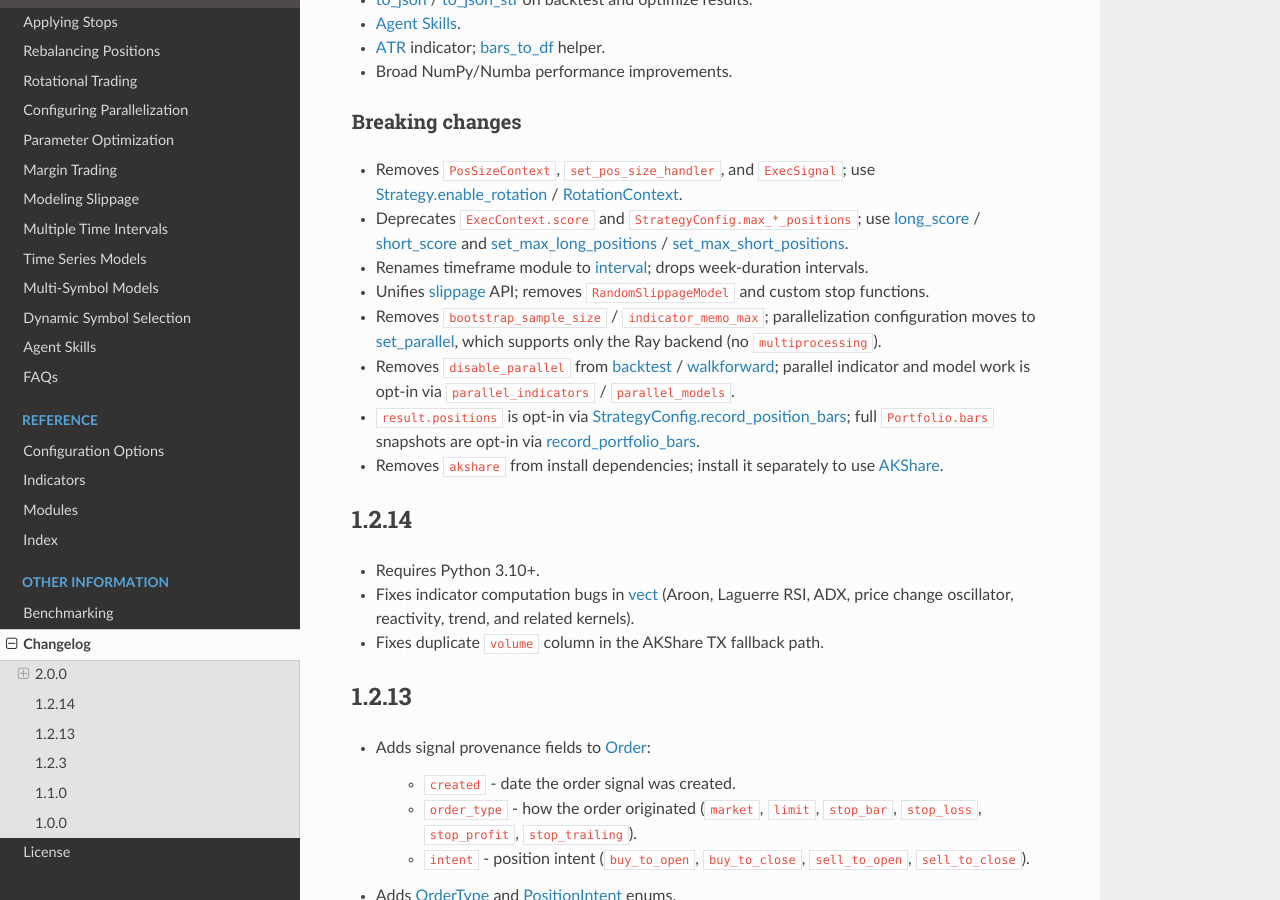
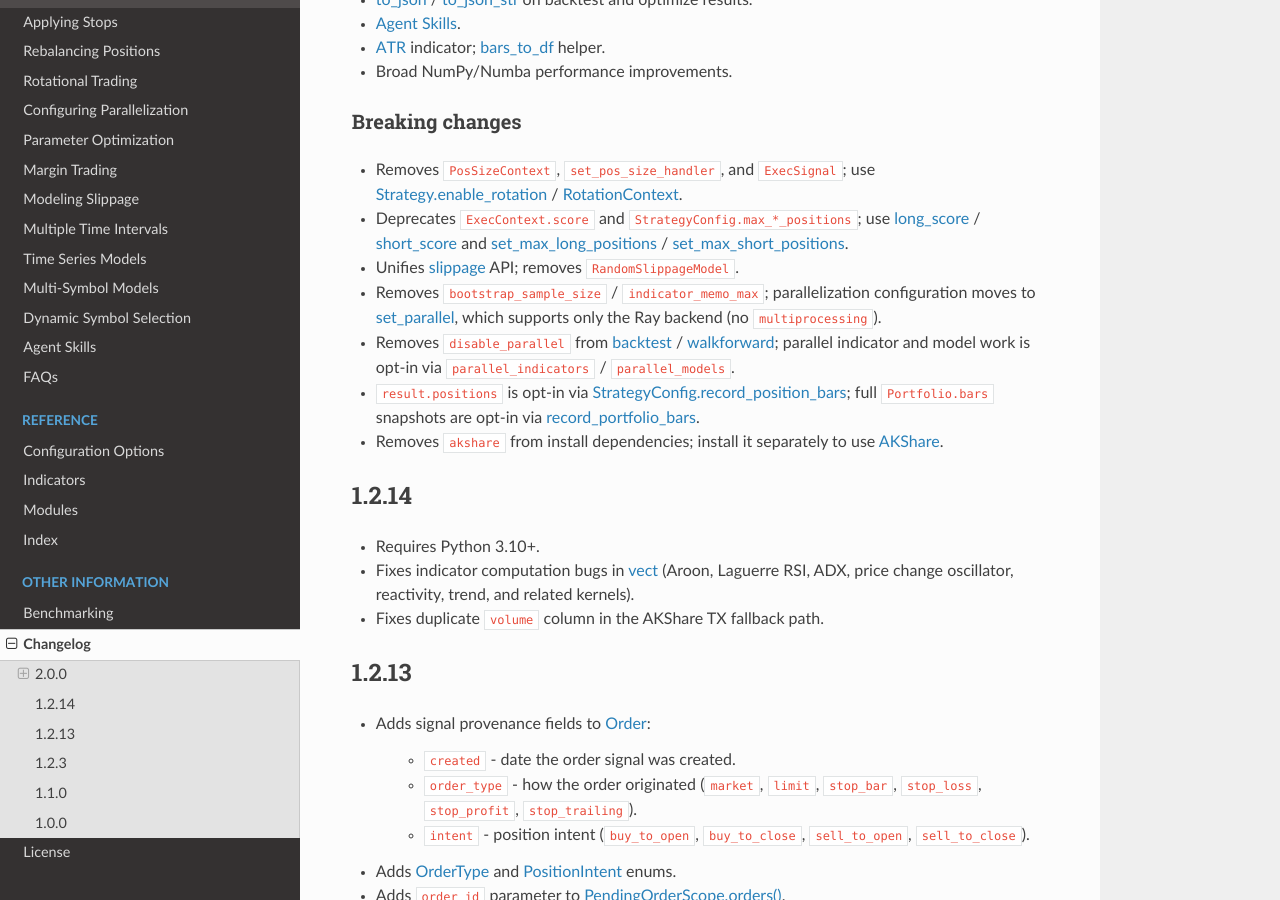
Before and after one commit to edtechre/pybroker, a Sphinx documentation site: the page built from docs/source/changelog.rst, in a window 1280 px wide and 900 px high, scrolled down 518 px. Built offline with Sphinx 7.4.7 and the Read the Docs theme 3.1.0, drawn with Linux system fonts in a browser that asks for light colours.

Commit message:
Audit 2.0.0 Breaking changes against v1.2.14; drop two more false claims
Diffed src/pybroker against the v1.2.14 tag (the last real release) to
verify every remaining "Breaking changes" bullet describes something
that actually existed pre-2.0.0, using __init__.py's re-export list as
the source of truth for the public API surface. Two more bullets
described dev-cycle-only internals, same pattern as the set_parallel
and lag-matrix fixes:

- "Renames timeframe module to interval; drops week-duration
  intervals" — no timeframe.py/interval.py module and no public
  timeframe export existed in v1.2.14; the whole multi-interval
  feature (module, week-duration handling included) was added and
  finalized within the unreleased 2.0.0 branch. Dropped, since it's
  already announced under Features ("Multiple time intervals").
- "removes RandomSlippageModel and custom stop functions" — custom
  stop functions were added and removed entirely within the same
  unreleased branch (never in v1.2.14), so only "removes
  RandomSlippageModel" (confirmed pre-existing) survives.

The remaining bullets were cross-checked against the old/new
__init__.py export diff and confirmed accurate: PosSizeContext /
set_pos_size_handler / ExecSignal, ExecContext.score /
StrategyConfig.max_*_positions, disable_parallel, result.positions /
Portfolio.bars, and akshare all existed in v1.2.14 and are genuinely
removed or changed in 2.0.0. Syncs the zh_CN translation.

Co-Authored-By: Claude Sonnet 5 <noreply@anthropic.com>

```diff
--- a/docs/source/changelog.rst
+++ b/docs/source/changelog.rst
@@ -44,9 +44,7 @@ Breaking changes
 
 * Deprecates ``ExecContext.score`` and ``StrategyConfig.max_*_positions``; use `long_score <https://www.pybroker.com/en/latest/reference/pybroker.context.html#pybroker.context.ExecContext.long_score>`_ / `short_score <https://www.pybroker.com/en/latest/reference/pybroker.context.html#pybroker.context.ExecContext.short_score>`_ and `set_max_long_positions <https://www.pybroker.com/en/latest/reference/pybroker.strategy.html#pybroker.strategy.Strategy.set_max_long_positions>`_ / `set_max_short_positions <https://www.pybroker.com/en/latest/reference/pybroker.strategy.html#pybroker.strategy.Strategy.set_max_short_positions>`_.
 
-* Renames timeframe module to `interval <https://www.pybroker.com/en/latest/reference/pybroker.interval.html>`_; drops week-duration intervals.
-
-* Unifies `slippage <https://www.pybroker.com/en/latest/reference/pybroker.slippage.html>`_ API; removes ``RandomSlippageModel`` and custom stop functions.
+* Unifies `slippage <https://www.pybroker.com/en/latest/reference/pybroker.slippage.html>`_ API; removes ``RandomSlippageModel``.
 
 * Removes ``bootstrap_sample_size`` / ``indicator_memo_max``; parallelization configuration moves to `set_parallel <https://www.pybroker.com/en/latest/reference/pybroker.parallel.html#pybroker.parallel.set_parallel>`_, which supports only the Ray backend (no ``multiprocessing``).
 
```
Also changed, not shown: 1 other file.
